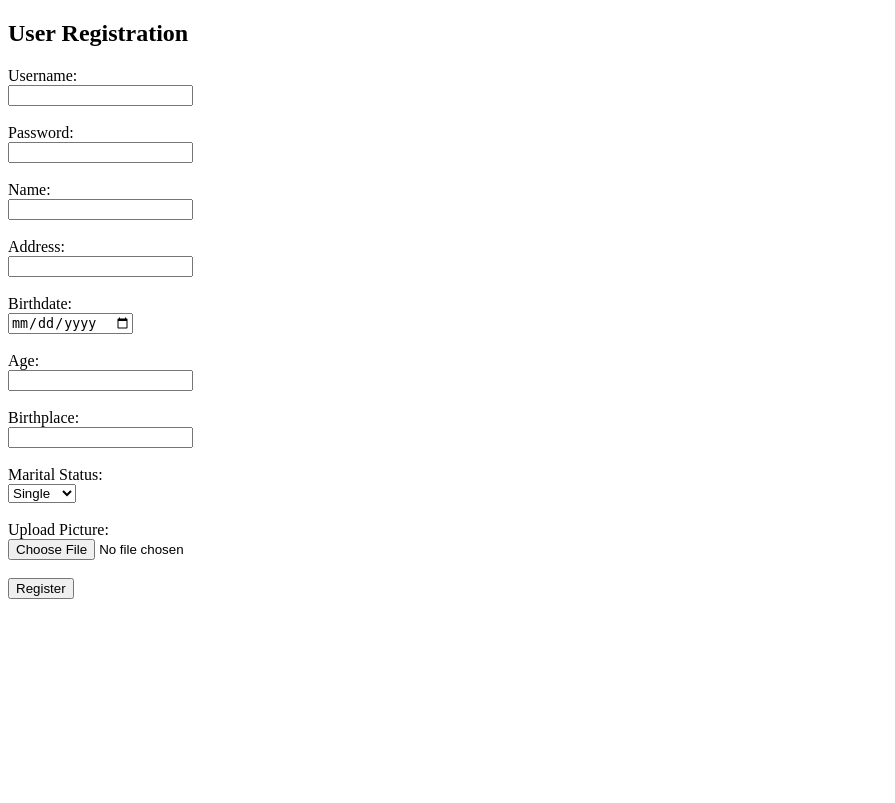
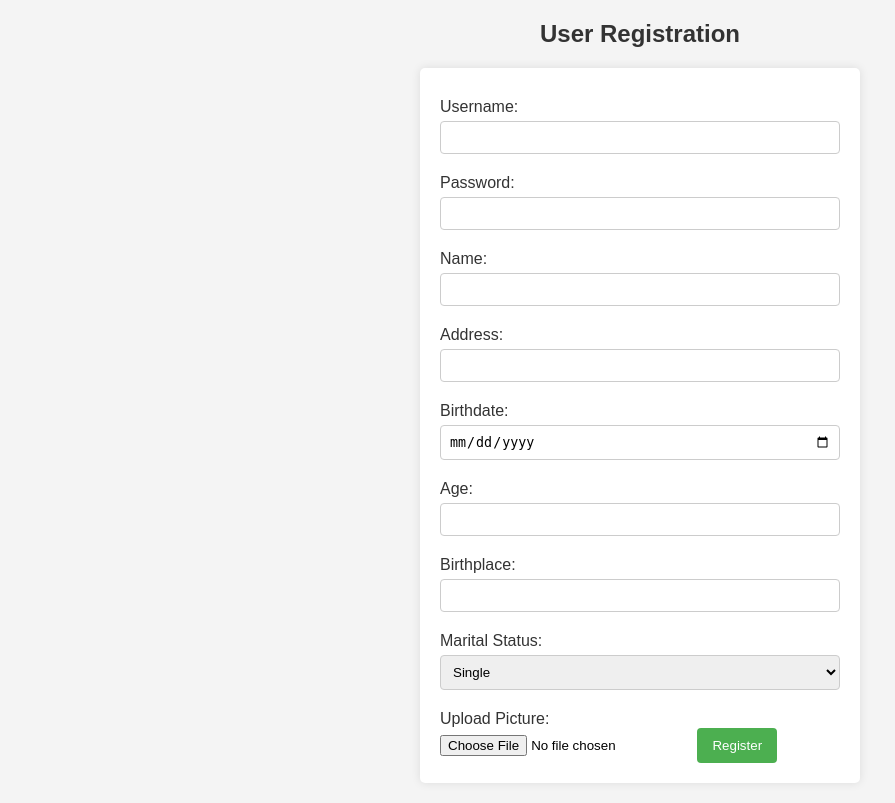
Before and after one commit to CharmieValerieMontes/Barangay-Management-System, a PHP site: page /user_registration.php in a window 1280 px wide. Shown: the whole page, without its empty margins (0-895 px from the left). Before the commit the page ends 599 px from the top, so only its background shows below. Run offline with PHP 8.4, Linux system fonts and the light colour scheme.

Commit message:
Update user_registration.php

```diff
--- a/Admin/user_registration.php
+++ b/Admin/user_registration.php
@@ -2,39 +2,91 @@
 <html>
 <head>
     <title>User Registration</title>
+    <style>
+        body {
+            font-family: Arial, sans-serif;
+            background-color: #f4f4f4;
+            margin: 0;
+            padding: 0;
+        }
+        h2 {
+            text-align: center;
+            color: #333;
+        }
+        form {
+            max-width: 400px;
+            margin: 20px auto;
+            padding: 20px;
+            background: #fff;
+            border-radius: 5px;
+            box-shadow: 0 0 10px rgba(0, 0, 0, 0.1);
+        }
+        label {
+            display: block;
+            margin-top: 10px;
+            color: #333;
+        }
+        input[type="text"],
+        input[type="password"],
+        input[type="date"],
+        input[type="number"],
+        select {
+            width: 100%;
+            padding: 8px;
+            margin-top: 5px;
+            margin-bottom: 10px;
+            border: 1px solid #ccc;
+            border-radius: 4px;
+            box-sizing: border-box;
+        }
+        input[type="file"] {
+            margin-top: 5px;
+        }
+        input[type="submit"] {
+            background-color: #4CAF50;
+            color: white;
+            padding: 10px 15px;
+            border: none;
+            border-radius: 4px;
+            cursor: pointer;
+        }
+        input[type="submit"]:hover {
+            background-color: #45a049;
+        }
+    </style>
 </head>
 <body>
     <h2>User Registration</h2>
-    <form action="registration _process.php" method="post" enctype="multipart/form-data">
-        <label for="username">Username:</label><br>
-        <input type="text" id="username" name="username" required><br><br>
+    <form action="registration_process.php" method="post" enctype="multipart/form-data">
+        <label for="username">Username:</label>
+        <input type="text" id="username" name="username" required>
 
-        <label for="password">Password:</label><br>
-        <input type="password" id="password" name="password" required><br><br>
+        <label for="password">Password:</label>
+        <input type="password" id="password" name="password" required>
 
-        <label for="name">Name:</label><br>
-        <input type="text" id="name" name="name" required><br><br>
+        <label for="name">Name:</label>
+        <input type="text" id="name" name="name" required>
 
-        <label for="address">Address:</label><br>
-        <input type="text" id="address" name="address" required><br><br>
+        <label for="address">Address:</label>
+        <input type="text" id="address" name="address" required>
 
-        <label for="birthdate">Birthdate:</label><br>
-        <input type="date" id="birthdate" name="birthdate" required><br><br>
+        <label for="birthdate">Birthdate:</label>
+        <input type="date" id="birthdate" name="birthdate" required>
 
-        <label for="age">Age:</label><br>
-        <input type="number" id="age" name="age" required><br><br>
+        <label for="age">Age:</label>
+        <input type="number" id="age" name="age" required>
 
-        <label for="birthplace">Birthplace:</label><br>
-        <input type="text" id="birthplace" name="birthplace" required><br><br>
+        <label for="birthplace">Birthplace:</label>
+        <input type="text" id="birthplace" name="birthplace" required>
 
-        <label for="marital_status">Marital Status:</label><br>
+        <label for="marital_status">Marital Status:</label>
         <select id="marital_status" name="marital_status">
             <option value="single">Single</option>
             <option value="married">Married</option>
-        </select><br><br>
+        </select>
 
-        <label for="picture">Upload Picture:</label><br>
-        <input type="file" id="picture" name="picture" accept="image/*" required><br><br>
+        <label for="picture">Upload Picture:</label>
+        <input type="file" id="picture" name="picture" accept="image/*" required>
 
         <input type="submit" name="register" value="Register">
     </form>
```
